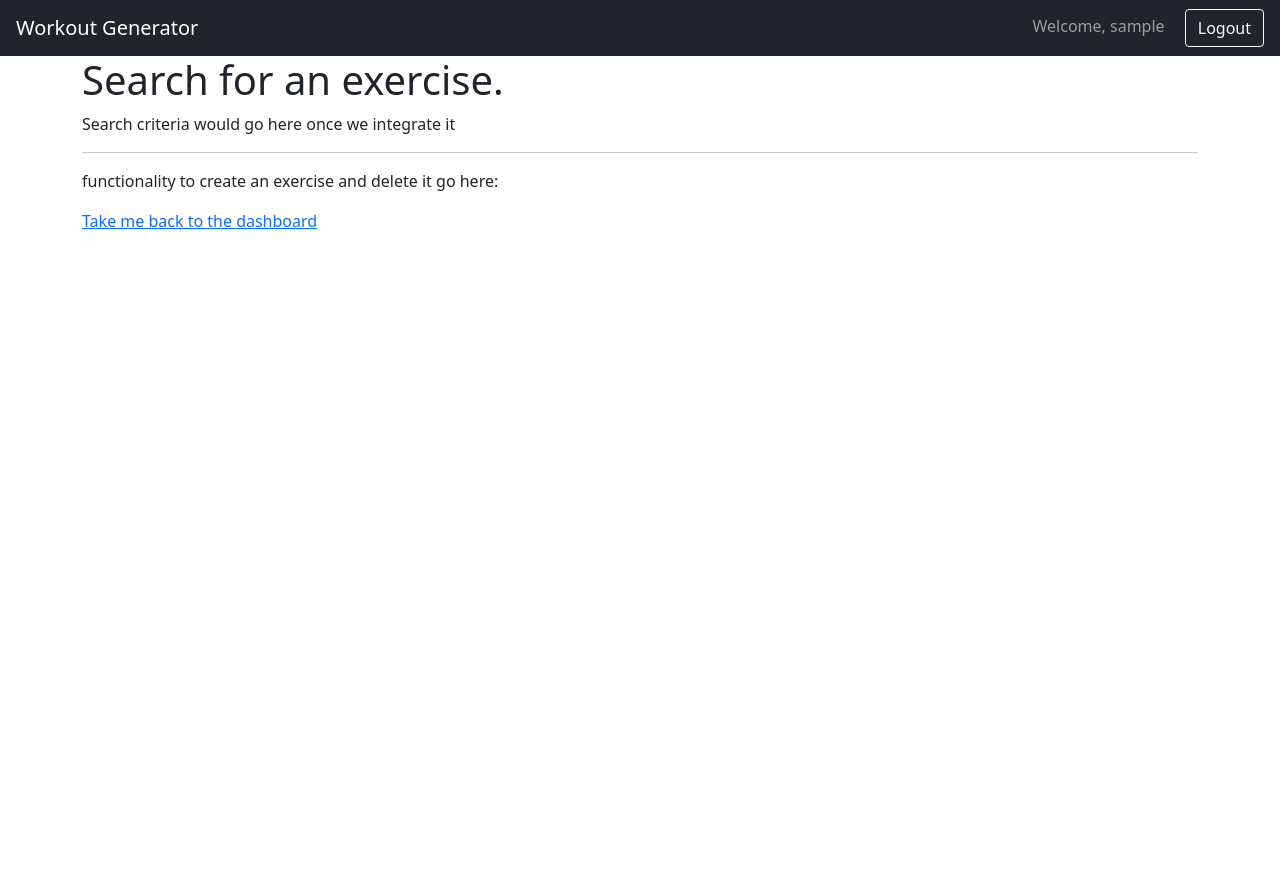
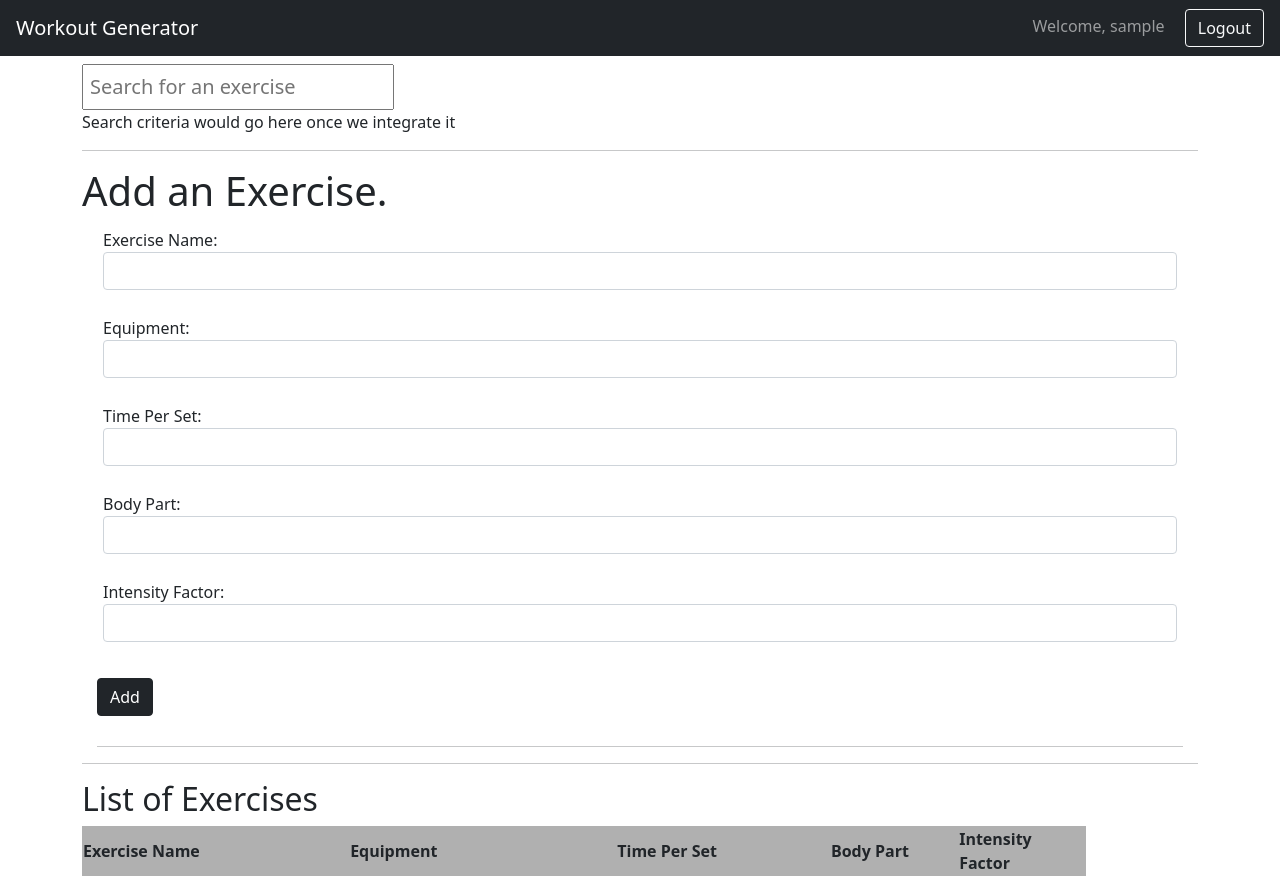
Before and after one commit to c-a-reyes/workout-generator, a PHP site: page /exercises.php in a window 1280 px wide. Before the commit the page ends 229 px from the top, so only its background shows below. Run offline with PHP 8.4, Linux system fonts and the light colour scheme; the visitor is signed in with stand-in values (Sample User, id 1); tables that the repository leaves empty or names only in its code hold one stand-in row (values such as "Sample post"); data that the repository does not hold is empty.

Commit message:
Exercise form but not connected to db

```diff
--- a/connect-db.php
+++ b/connect-db.php
@@ -38,10 +38,10 @@
 
 
 /** S22, PHP (on GCP, local XAMPP, or CS server) connect to MySQL (on CS server) **/
-$username = 'username';
-$password = 'password';
+$username = 'ecg6wm_c';
+$password = 'Winter2022!!';
 $host = 'mysql01.cs.virginia.edu';
-$dbname = 'computing-id';
+$dbname = 'ecg6wm';
 $dsn = "mysql:host=$host;dbname=$dbname";
 
 ////////////////////////////////////////////
--- /dev/null
+++ b/exercise_db.php
@@ -0,0 +1,32 @@
+<?php
+
+function addExercise($id, $username, $name, $equipment, $time, $bodyPart, $intensity)
+{
+	// db handler
+	global $db;
+
+	// write sql
+	//$query = "insert into exercise values('" $id . "'," . $username "'," . $name . "', '" . $equipment . "'," . $time . "'," . $bodyPart "'," . $intensity ")";
+
+	// execute the sql
+	$statement = $db->query($query);   // query() will compile and execute the sql
+
+	// release; free the connection to the server so other sql statements may be issued
+	$statement->closeCursor();
+}
+
+function getAllExercises()
+{
+	global $db;
+	$query = "select * from exercise";
+	$statement = $db->query($query);     // 16-Mar, stopped here, still need to fetch and return the result
+
+	// fetchAll() returns an array of all rows in the result set
+	$results = $statement->fetchAll();
+
+	$statement->closeCursor();
+
+	return $results;
+}
+
+?>
--- a/exercises.php
+++ b/exercises.php
@@ -1,5 +1,19 @@
 <!-- this php code checks if the user is logged in, if they aren't it redirects them back to the login page. -->
 <?php
+require('connect-db.php');
+require('exercise_db.php');
+
+$list_of_exercises = getAllExercises();
+
+if ($_SERVER['REQUEST_METHOD'] == 'POST')
+{
+    if (!empty($_POST['btnAction']) && $_POST['btnAction'] == "Add")
+    {
+        addExercise($_POST['id'], $_POST['username'], $_POST['name'], $POST['equipment'], $POST['time_per_set'], $POST['body_part'], $POST['intensity_factor']);
+        $list_of_exercises = getAllExercises();
+    }
+
+}
     session_start();
 
 
@@ -61,12 +75,70 @@
         </div>
     </nav>
     <div class="container">
-        <h1>Search for an exercise.</h1>
+    <input id="searchBar" type="text" placeholder="Search for an exercise">
+    <style type="text/css">
+
+  #searchBar{
+  float: center;
+  padding: 6px;
+  margin-top: 8px;
+  margin-right: px;
+  font-size: 20px;
+  }
+        </style>
         <p>Search criteria would go here once we integrate it</p>
         <hr>
-        <p>functionality to create an exercise and delete it go here:
-        <p>
-            <a href="dashboard.php">Take me back to the dashboard</a>
+        <h1 >Add an Exercise.</h1>
+            <form name="exerciseForm" action="exercises.php" method="post">
+                <div class="row mb-3 mx-3" style="padding: 5px">
+                    Exercise Name:
+                    <input type="text" class="form-control" name="exercise_name" required />
+                </div>
+                <div class="row mb-3 mx-3" style="padding: 5px">
+                    Equipment:
+                    <input type="text" class="form-control" name="equipment" required />
+                </div>
+                <div class="row mb-3 mx-3" style="padding: 5px">
+                    Time Per Set:
+                    <input type="text" class="form-control" name="time_per_set" required />
+                </div>
+                <div class="row mb-3 mx-3" style="padding: 5px">
+                    Body Part:
+                    <input type="text" class="form-control" name="body_part" required />
+                </div>
+                <div class="row mb-3 mx-3" style="padding: 5px">
+                    Intensity Factor:
+                    <input type="text" class="form-control" name="intensity_factor" required />
+                </div>
+                <input type="submit" value="Add" name="btnAction" class="btn btn-dark" style="margin: 15px" />
+                <hr style="margin: 15px">
+                </form>
+
+                <hr/>
+<h2>List of Exercises</h2>
+<!-- <div class="row justify-content-center">   -->
+<table class="w3-table w3-bordered w3-card-4" style="width:90%">
+  <thead>
+  <tr style="background-color:#B0B0B0">
+    <th width="25%">Exercise Name</th>
+    <th width="25%">Equipment</th>
+    <th width="20%">Time Per Set</th>
+    <th width="12%">Body Part</th>
+    <th width="12%">Intensity Factor</th>
+  </tr>
+  </thead>
+  <?php foreach ($list_of_exercises as $exercise):  ?>
+  <tr>
+    <td><?php echo $exercise['Exercise Name']; ?></td>
+    <td><?php echo $exercise['Equipment']; ?></td>
+    <td><?php echo $exercise['Time Per Set']; ?></td>
+    <td><?php echo $exercise['Body Part']; ?></td>
+    <td><?php echo $exercise['Intensity Factor']; ?></td>
+  </tr>
+  <?php endforeach; ?>
+
+
+  </table>
     </div>
 </body>
 
```
